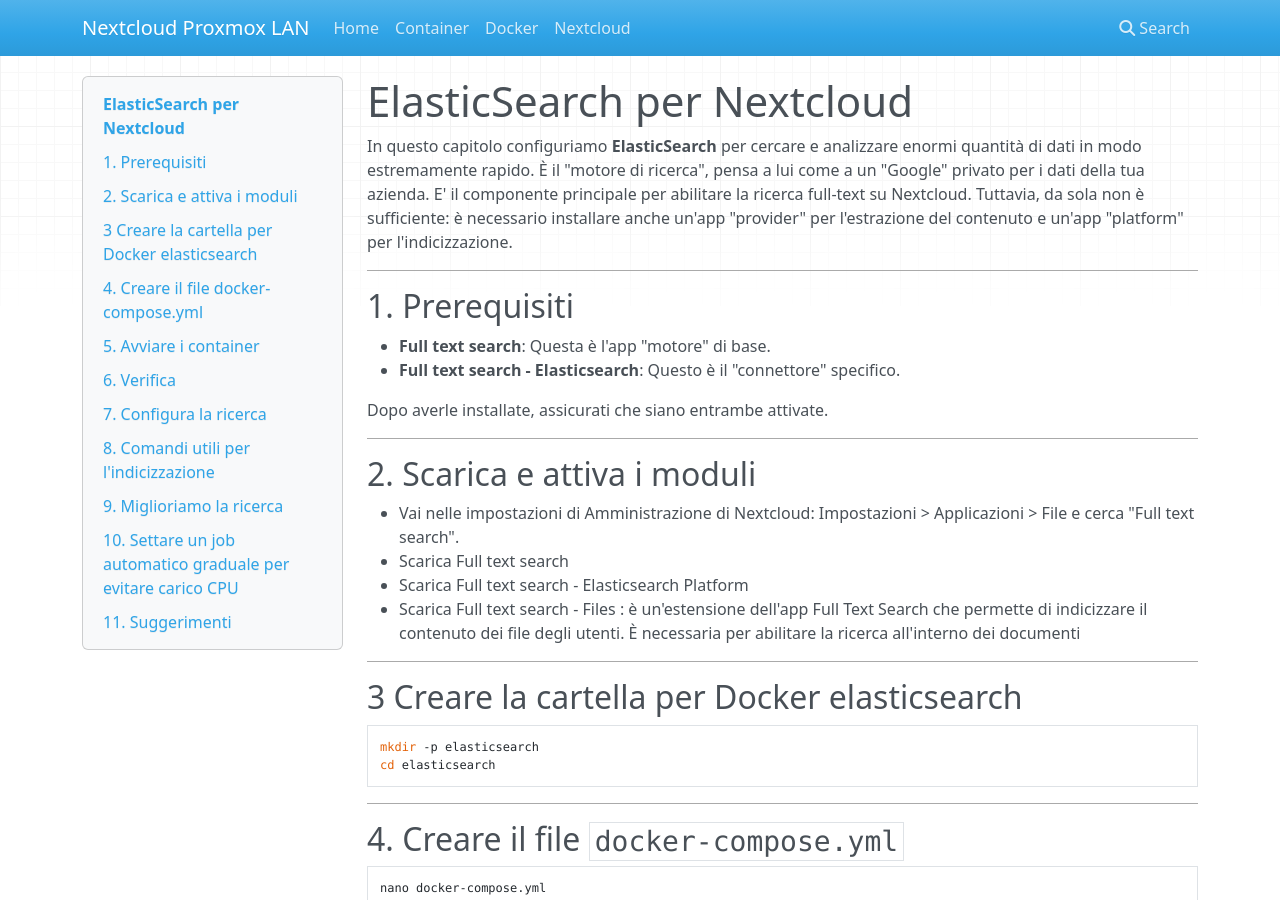
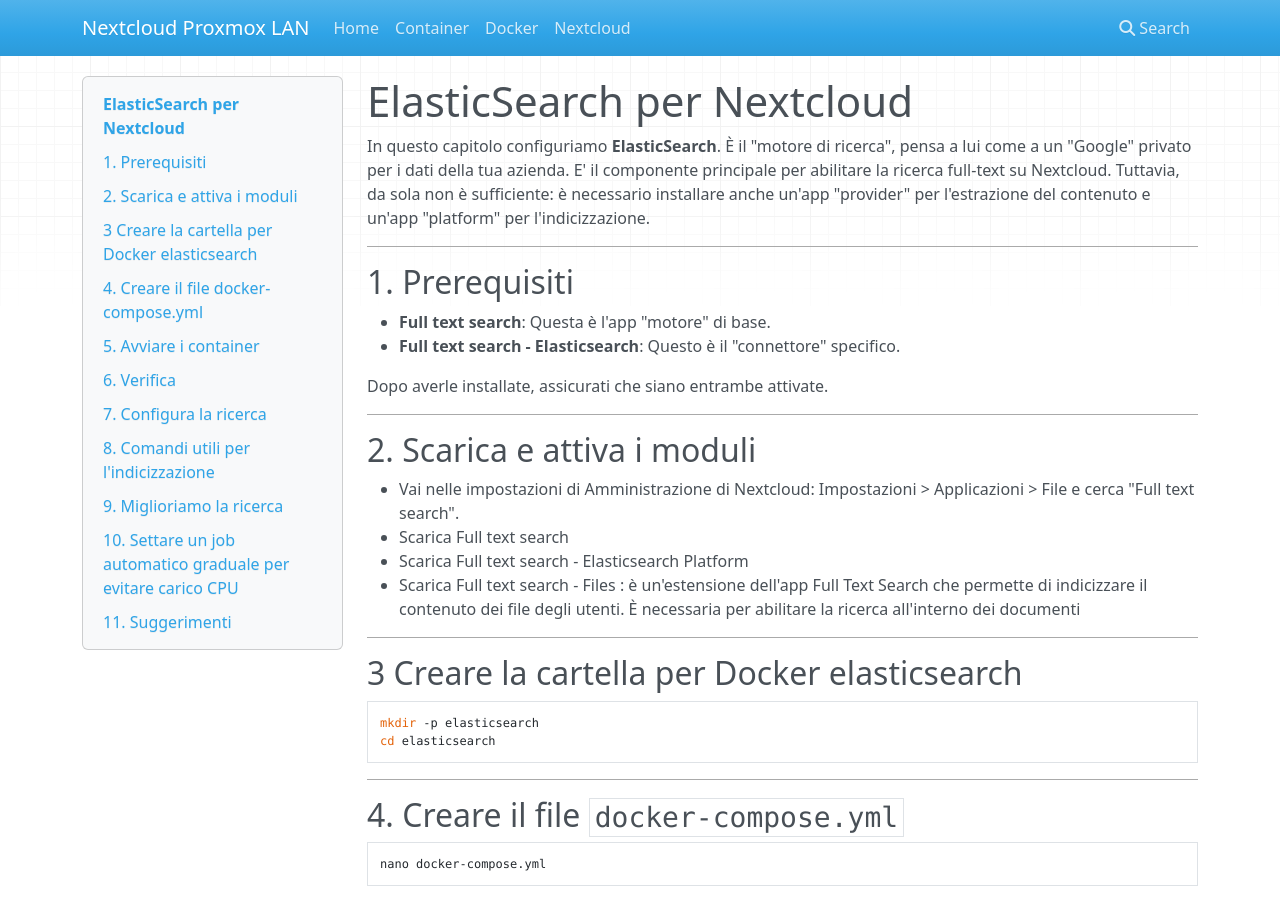
Before and after one commit to masilib/nextcloud-proxmox-lan, an MkDocs documentation site: the page built from docs/07-installazione-elasticsearch.md, in a window 1280 px wide and 900 px high. Built offline with MkDocs 1.6.1, drawn with Linux system fonts in a browser that asks for light colours; nearby versions of some CDN libraries.

Commit message:
Update 07-installazione-elasticsearch.md

```diff
--- a/docs/07-installazione-elasticsearch.md
+++ b/docs/07-installazione-elasticsearch.md
@@ -1,6 +1,6 @@
 # ElasticSearch per Nextcloud
 
-In questo capitolo configuriamo **ElasticSearch** per cercare e analizzare enormi quantità di dati in modo estremamente rapido.
+In questo capitolo configuriamo **ElasticSearch**.
 È il "motore di ricerca", pensa a lui come a un "Google" privato per i dati della tua azienda.
 E' il componente principale per abilitare la ricerca full-text su Nextcloud. Tuttavia, da sola non è sufficiente: è necessario installare anche un'app "provider" per l'estrazione del contenuto e un'app "platform" per l'indicizzazione.
 
```
